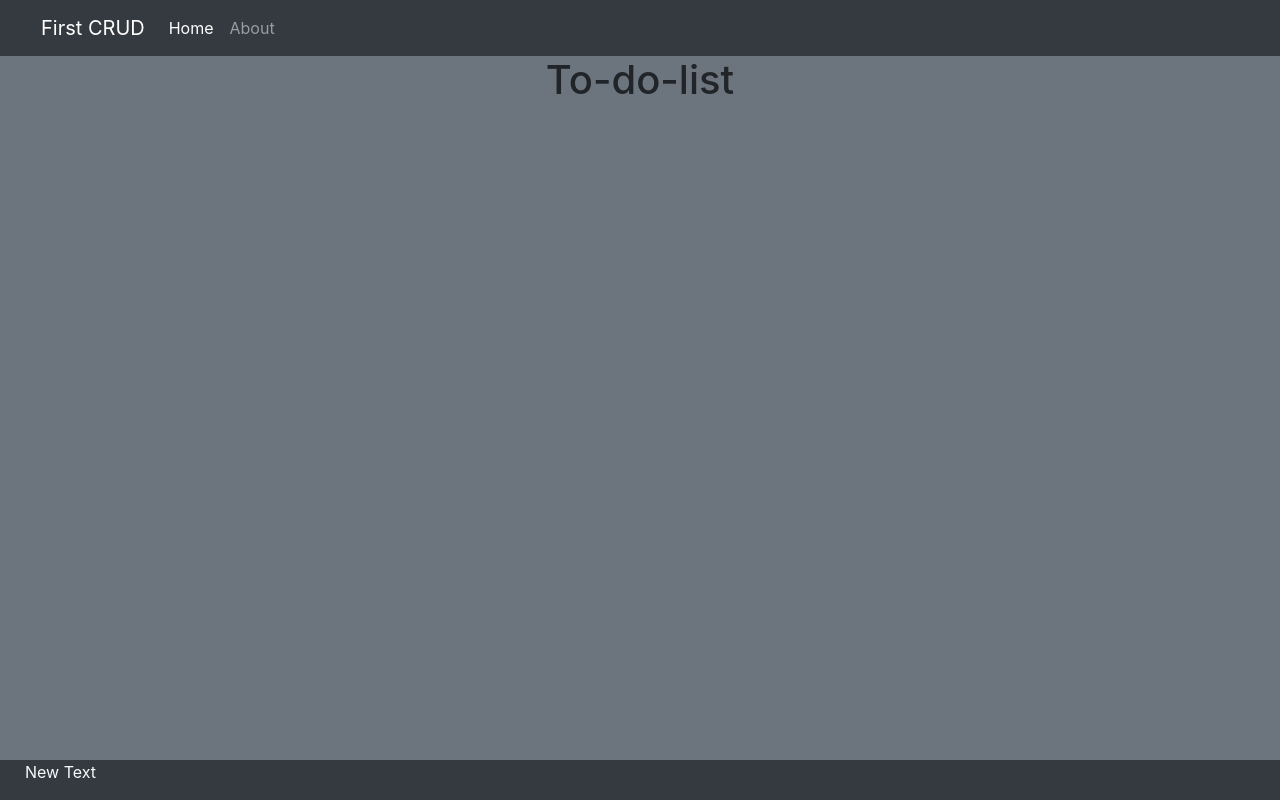
After one commit to falken01/CRUD, a Symfony app: template templates/HomePage/HomePage.html.twig in a window 1280 px wide. The commit adds this page. Run offline with Twig, Linux system fonts and the light colour scheme; the template is opened without the code that fills it, so the values that code supplies are empty; some libraries are stand-ins or nearby versions.

Commit message:
Get and Post

```diff
--- a/composer.json
+++ b/composer.json
@@ -16,9 +16,10 @@
         "symfony/http-client": "5.0.*",
         "symfony/intl": "5.0.*",
         "symfony/mailer": "5.0.*",
+        "symfony/maker-bundle": "^1.14",
         "symfony/monolog-bundle": "^3.1",
         "symfony/notifier": "5.0.*",
-        "symfony/orm-pack": "*",
+        "symfony/orm-pack": "^1.0",
         "symfony/process": "5.0.*",
         "symfony/security-bundle": "5.0.*",
         "symfony/serializer-pack": "*",
@@ -31,7 +32,6 @@
     },
     "require-dev": {
         "symfony/debug-pack": "*",
-        "symfony/maker-bundle": "^1.0",
         "symfony/profiler-pack": "*",
         "symfony/test-pack": "*"
     },
--- /dev/null
+++ b/public/css/styles.css
@@ -0,0 +1,11 @@
+.container-fluid {
+  padding-right: 25px;
+  padding-left: 25px;
+}
+
+@media (max-width: 600px) {
+  .card{
+    margin-left: auto;
+    margin-right: auto;
+  }
+}
--- /dev/null
+++ b/templates/HomePage/HomePage.html.twig
@@ -0,0 +1,24 @@
+{% extends '/base.html.twig' %}
+{% block body %}
+<div class="container-fluid">
+  <div class="text-center">
+    <h1>To-do-list</h1>
+  </div>
+  <div class="row">
+    {% for inf in data %}
+    <div class="col-lg-3 col-md-4 col-sm-6 col-12">
+     <div class="card text-white bg-dark mb-3" style="max-width: 18rem;">
+      <div class="card-header">Zadanie #{{inf.id}} </div>
+      <div class="card-body">
+        <p class="float-right"></p>
+        <h5 class="card-title float-none">{{ inf.title }}</h5>
+        <p class="card-text text-justify">{{inf.description}}</p>
+        <button type="button" class="btn btn-success float-left">Success</button>
+        <button type="button" class="btn btn-warning float-right">Warning</button>
+      </div>
+    </div>
+  </div>
+    {% endfor %}
+ </div>
+</div>
+{% endblock %}
--- a/templates/base.html.twig
+++ b/templates/base.html.twig
@@ -2,11 +2,40 @@
 <html>
     <head>
         <meta charset="UTF-8">
-        <title>{% block title %}Welcome!{% endblock %}</title>
-        {% block stylesheets %}{% endblock %}
+        <meta name="viewport" content="width=device-width, initial-scale=1">
+        <title>{% block title %}Do zrobienia{% endblock %}</title>
+
+          <link rel="stylesheet" href="https://stackpath.bootstrapcdn.com/bootstrap/4.3.1/css/bootstrap.min.css" integrity="sha384-ggOyR0iXCbMQv3Xipma34MD+dH/1fQ784/j6cY/iJTQUOhcWr7x9JvoRxT2MZw1T" crossorigin="anonymous">
+          <link rel="stylesheet" href="{{ asset('css/styles.css') }}" />
+        {% block stylesheets %}
+        {% endblock %}
     </head>
-    <body>
-        {% block body %}{% endblock %}
-        {% block javascripts %}{% endblock %}
+    <body class="bg-secondary">
+      <nav class="navbar navbar-expand-sm navbar-dark bg-dark">
+        <div class="container-fluid">
+         <a class="navbar-brand" href="#">First CRUD</a>
+           <ul class="navbar-nav mr-auto">
+            <li class="nav-item">
+              <a class="nav-link active" href="#">Home</a>
+            </li>
+            <li class="nav-item">
+              <a class="nav-link" href="#">About</a>
+            </li>
+          </div>
+        </nav>
+        {% block body %}
+        {% endblock %}
+        <footer class="footer bg-dark w-100 fixed-bottom">
+          <div class="container-fluid"
+              <div class="ml-auto">
+                <p class="text-light"> New Text </p>
+              </div>
+            </div>
+        </footer>
     </body>
+        <script src="https://code.jquery.com/jquery-3.3.1.slim.min.js" integrity="sha384-q8i/X+965DzO0rT7abK41JStQIAqVgRVzpbzo5smXKp4YfRvH+8abtTE1Pi6jizo" crossorigin="anonymous"></script>
+        <script src="https://cdnjs.cloudflare.com/ajax/libs/popper.js/1.14.7/umd/popper.min.js" integrity="sha384-UO2eT0CpHqdSJQ6hJty5KVphtPhzWj9WO1clHTMGa3JDZwrnQq4sF86dIHNDz0W1" crossorigin="anonymous"></script>
+        <script src="https://stackpath.bootstrapcdn.com/bootstrap/4.3.1/js/bootstrap.min.js" integrity="sha384-JjSmVgyd0p3pXB1rRibZUAYoIIy6OrQ6VrjIEaFf/nJGzIxFDsf4x0xIM+B07jRM" crossorigin="anonymous"></script>
+        {% block javascripts %}
+        {% endblock %}
 </html>
```
Also changed, not shown: src/Controller/MainController/MainController.php (added, +65 -0 lines), src/Entity/Task.php (added, +74 -0 lines), src/Migrations/Version20191212153945.php (added, +35 -0 lines), src/Repository/TaskRepository.php (added, +50 -0 lines), templates/Tasks/Tasks.html.twig (added, +10 -0 lines), 2 other files.
